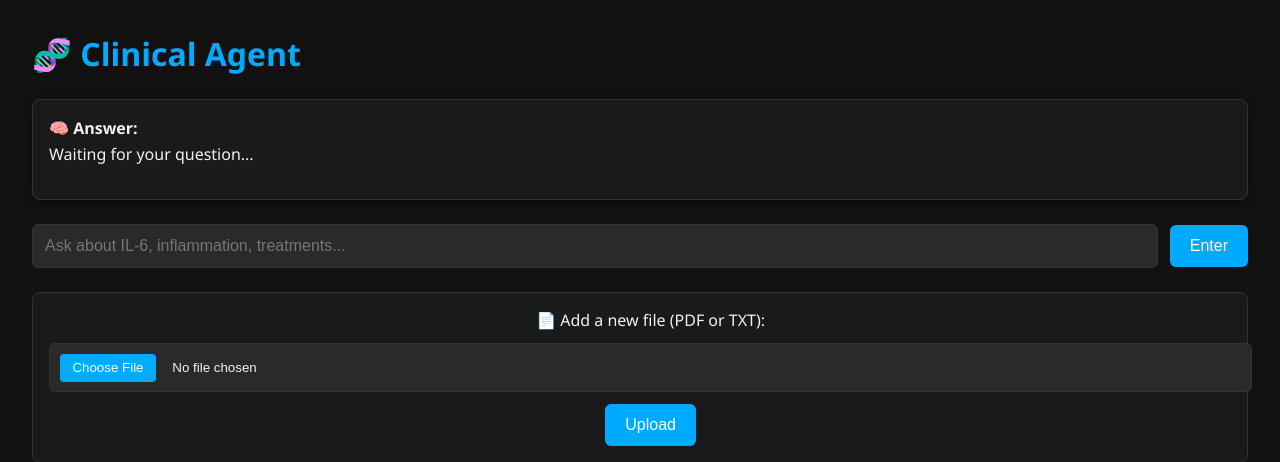
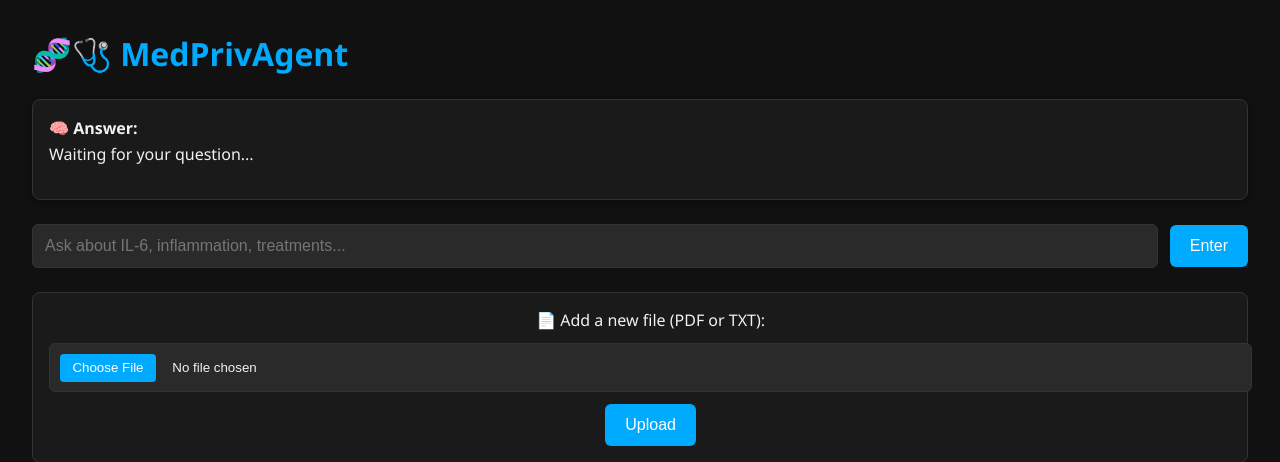
Before and after one commit to prakhar105/clinical-rag-agent, a FastAPI app: page / in a window 1280 px wide. Shown: the top 462 px of the page. Run offline with FastAPI, Linux system fonts and the light colour scheme.

Commit message:
Updated README.md

```diff
--- a/app/templates/index.html
+++ b/app/templates/index.html
@@ -147,7 +147,7 @@
 </head>
 <body>
 
-  <h1>🧬 Clinical Agent</h1>
+  <h1>🧬🩺 MedPrivAgent</h1>
 
   <div id="chatbox">
     <div id="answer"><strong>🧠 Answer:</strong><br>Waiting for your question...</div>
```
